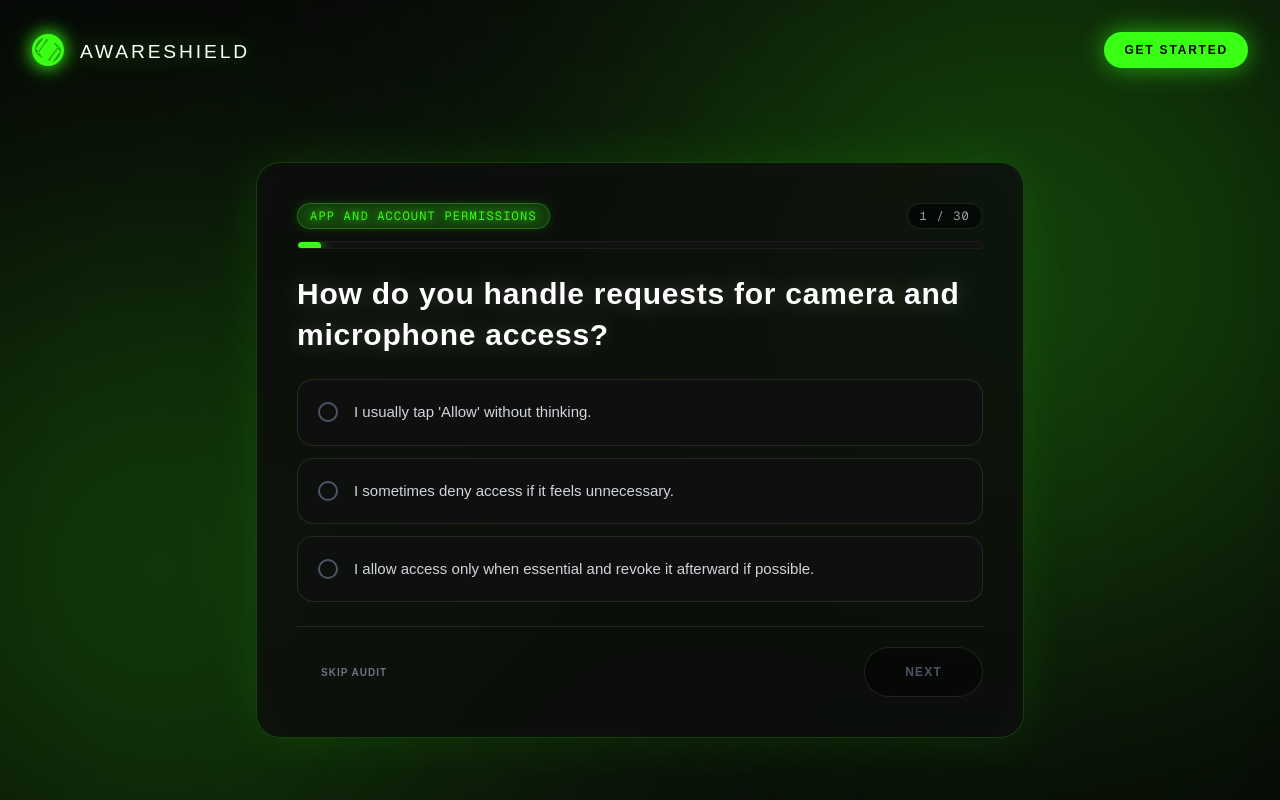
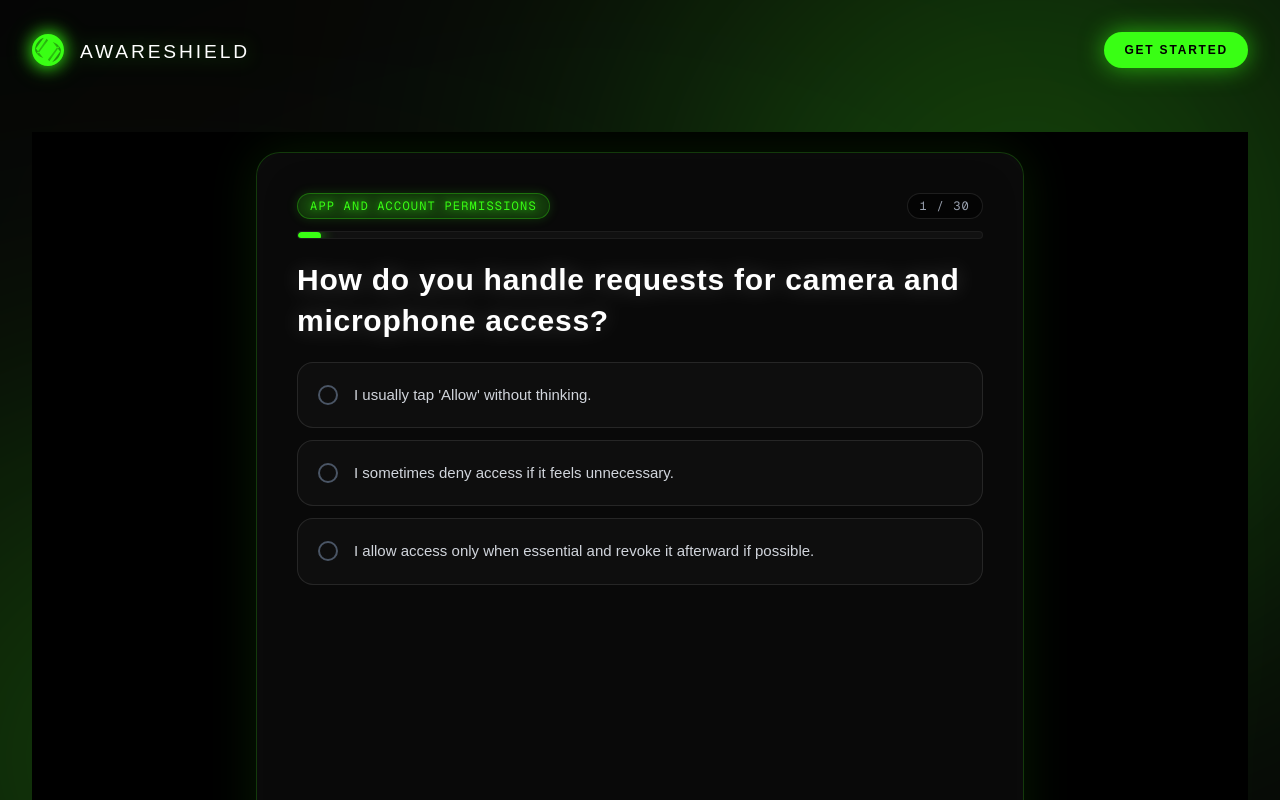
Before and after one commit to UthkarshMandloi/Awareshield, a Next.js app: page /audit in a window 1280 px wide. Shown: the top 800 px of the page. Built offline with nearby package versions, Linux system fonts and the light colour scheme; a web font is replaced by a local one.

Commit message:
Refactor Quiz component layout and styles

```diff
--- a/src/components/Quiz.tsx
+++ b/src/components/Quiz.tsx
@@ -53,10 +53,12 @@ export default function Quiz({ onComplete, questionsBank = [], lang = 'en' }: Qu
 
   if (!questions || questions.length === 0 || !currentQuestion) {
     return (
+      <div className="w-full h-screen flex items-center justify-center bg-black overflow-hidden">
         <div className="w-full max-w-3xl mx-auto p-10 bg-[#0c0c0c]/80 backdrop-blur-xl rounded-3xl border border-white/10 flex items-center justify-center min-h-[300px]">
           <p className="text-[#39ff14] animate-pulse tracking-widest text-sm font-mono uppercase">
             Initializing Audit...
           </p>
+        </div>
       </div>
     );
   }
@@ -99,15 +101,15 @@ export default function Quiz({ onComplete, questionsBank = [], lang = 'en' }: Qu
   };
 
   return (
-    <div className="w-full max-w-3xl mx-auto p-6 md:p-8 lg:p-10 bg-[#0c0c0c]/80 backdrop-blur-xl rounded-3xl border border-[#39ff14]/20 shadow-[0_0_50px_rgba(57,255,20,0.1)] relative overflow-hidden group">
+    <div className="w-full h-screen overflow-hidden bg-black flex items-center justify-center px-4 py-4">
+      <div className="w-full max-w-3xl h-[95vh] p-6 md:p-8 lg:p-10 bg-[#0c0c0c]/80 backdrop-blur-xl rounded-3xl border border-[#39ff14]/20 shadow-[0_0_50px_rgba(57,255,20,0.1)] relative overflow-hidden group flex flex-col">
 
-      {/* Subtle structural inner glow */}
         <div className="absolute inset-0 rounded-3xl shadow-[inset_0_0_50px_rgba(255,255,255,0.02)] pointer-events-none z-0"></div>
 
-      <div className="relative z-10">
+        <div className="relative z-10 flex flex-col h-full">
 
-        {/* Progress Bar Header */}
-        <div className="mb-6">
+          {/* Progress */}
+          <div className="mb-5 shrink-0">
             <div className="flex justify-between text-xs text-gray-400 mb-3 font-mono tracking-widest uppercase items-center">
               <span className="text-[#39ff14] drop-shadow-[0_0_5px_#39ff14] bg-[#39ff14]/10 px-3 py-1 rounded-full border border-[#39ff14]/30">
                 {getTranslation(lang, currentQuestion.domain) || currentQuestion.domain}
@@ -125,14 +127,14 @@ export default function Quiz({ onComplete, questionsBank = [], lang = 'en' }: Qu
             </div>
           </div>
 
-        {/* Question Area */}
-        <h2 className="text-xl md:text-2xl lg:text-3xl font-bold text-white mb-6 tracking-wide leading-snug drop-shadow-[0_0_10px_rgba(255,255,255,0.2)]">
+          {/* Question */}
+          <h2 className="text-lg md:text-2xl lg:text-3xl font-bold text-white mb-5 tracking-wide leading-snug drop-shadow-[0_0_10px_rgba(255,255,255,0.2)] shrink-0">
             {currentQuestion.text}
           </h2>
 
-        {/* Options - No Scroll */}
-        <div className="space-y-3 mb-6">
-          {currentQuestion.options?.map((option, index) => {
+          {/* Options */}
+          <div className="space-y-3 flex-1 overflow-hidden">
+            {currentQuestion.options?.slice(0, 4).map((option, index) => {
               const isSelected = selectedWeight === option.weight;
               return (
                 <button
@@ -157,8 +159,8 @@ export default function Quiz({ onComplete, questionsBank = [], lang = 'en' }: Qu
             })}
           </div>
 
-        {/* Action Area */}
-        <div className="flex justify-between pt-5 border-t border-white/10 items-center">
+          {/* Actions */}
+          <div className="flex justify-between pt-5 border-t border-white/10 items-center shrink-0 mt-5">
             <button
               onClick={handleSkip}
               className="px-4 md:px-6 py-3 md:py-4 rounded-full font-bold tracking-[0.1em] uppercase text-[10px] text-gray-500 hover:text-white transition-all duration-300"
@@ -182,5 +184,6 @@ export default function Quiz({ onComplete, questionsBank = [], lang = 'en' }: Qu
           </div>
         </div>
       </div>
+    </div>
   );
 }
```
Lines whose indentation alone changed are shown as unchanged.
